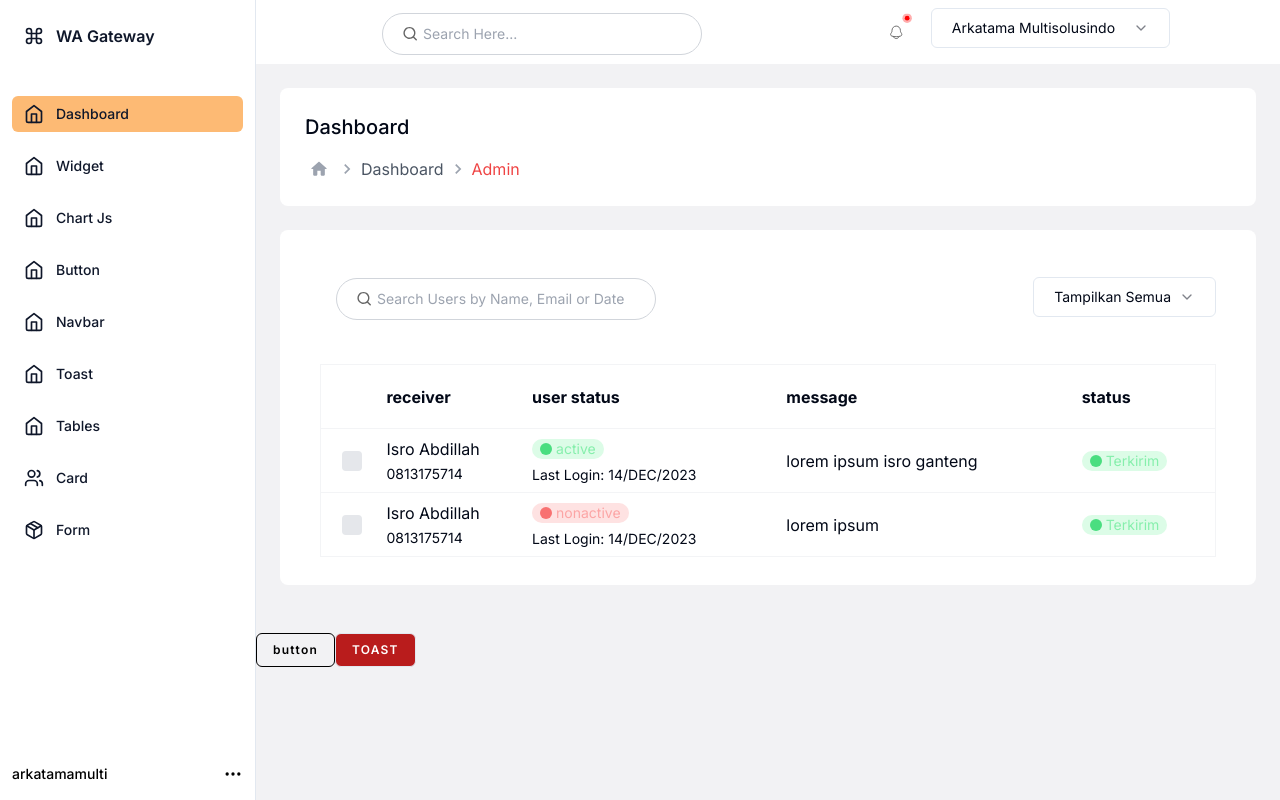
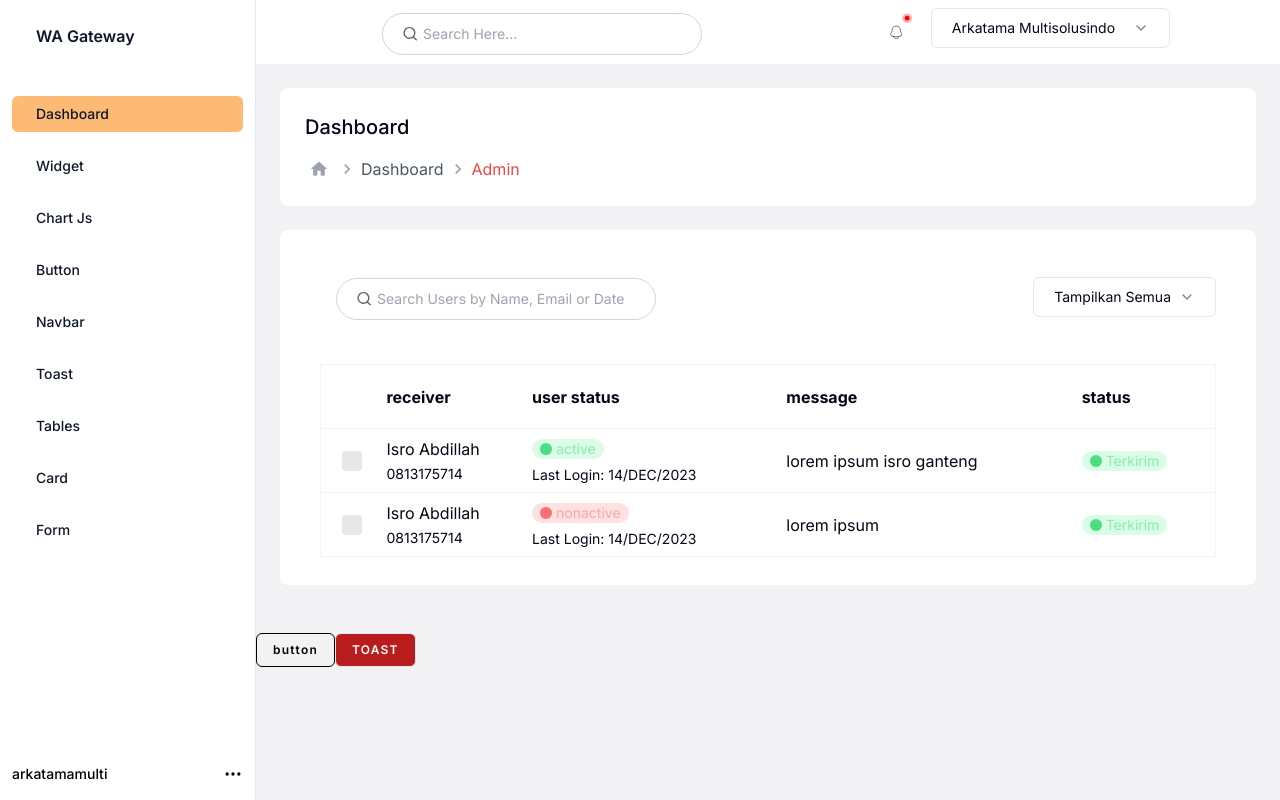
Before and after one commit to isroabdillah/dashboard-next, a Next.js app: page /dashboard in a window 1280 px wide. Built offline with nearby package versions, Linux system fonts and the light colour scheme.

Commit message:
[FIX] sidebar

```diff
--- a/src/components/Sidebar/index.tsx
+++ b/src/components/Sidebar/index.tsx
@@ -17,20 +17,6 @@ export const Sidebar = () => {
     >
       <div className="flex h-full flex-col overflow-y-auto border-r border-slate-200 bg-white px-3 py-4 dark:border-slate-700 dark:bg-slate-900">
         <div className="mb-10 flex items-center rounded-lg px-3 py-2 text-slate-900 dark:text-white">
-          <svg
-            className="h-5 w-5 lucide lucide-command"
-            xmlns="http://www.w3.org/2000/svg"
-            width="24"
-            height="24"
-            viewBox="0 0 24 24"
-            fill="none"
-            stroke="currentColor"
-            strokeWidth="2"
-            strokeLinecap="round"
-            strokeLinejoin="round"
-          >
-            <path d="M15 6v12a3 3 0 1 0 3-3H6a3 3 0 1 0 3 3V6a3 3 0 1 0-3 3h12a3 3 0 1 0-3-3" />
-          </svg>
           <span className="ml-3 text-base font-semibold">WA Gateway</span>
         </div>
         <ul className="space-y-4 text-sm font-medium">
@@ -43,21 +29,6 @@ export const Sidebar = () => {
                   : "hover:bg-slate-100"
               } flex items-center rounded-lg px-3 py-2 text-slate-900  dark:text-white dark:hover:bg-slate-700`}
             >
-              <svg
-                xmlns="http://www.w3.org/2000/svg"
-                className="h-5 w-5 lucide lucide-home"
-                width="24"
-                height="24"
-                viewBox="0 0 24 24"
-                fill="none"
-                stroke="currentColor"
-                strokeWidth="2"
-                strokeLinecap="round"
-                strokeLinejoin="round"
-              >
-                <path d="m3 9 9-7 9 7v11a2 2 0 0 1-2 2H5a2 2 0 0 1-2-2z" />
-                <polyline points="9 22 9 12 15 12 15 22" />
-              </svg>
               <span className="ml-3 flex-1 whitespace-nowrap">Dashboard</span>
             </Link>
           </li>
@@ -70,21 +41,6 @@ export const Sidebar = () => {
                   : "hover:bg-slate-100"
               } flex items-center rounded-lg px-3 py-2 text-slate-900  dark:text-white dark:hover:bg-slate-700`}
             >
-              <svg
-                xmlns="http://www.w3.org/2000/svg"
-                className="h-5 w-5 lucide lucide-home"
-                width="24"
-                height="24"
-                viewBox="0 0 24 24"
-                fill="none"
-                stroke="currentColor"
-                strokeWidth="2"
-                strokeLinecap="round"
-                strokeLinejoin="round"
-              >
-                <path d="m3 9 9-7 9 7v11a2 2 0 0 1-2 2H5a2 2 0 0 1-2-2z" />
-                <polyline points="9 22 9 12 15 12 15 22" />
-              </svg>
               <span className="ml-3 flex-1 whitespace-nowrap">Widget</span>
             </Link>
           </li>
@@ -97,21 +53,6 @@ export const Sidebar = () => {
                   : "hover:bg-slate-100"
               } flex items-center rounded-lg px-3 py-2 text-slate-900  dark:text-white dark:hover:bg-slate-700`}
             >
-              <svg
-                xmlns="http://www.w3.org/2000/svg"
-                className="h-5 w-5 lucide lucide-home"
-                width="24"
-                height="24"
-                viewBox="0 0 24 24"
-                fill="none"
-                stroke="currentColor"
-                strokeWidth="2"
-                strokeLinecap="round"
-                strokeLinejoin="round"
-              >
-                <path d="m3 9 9-7 9 7v11a2 2 0 0 1-2 2H5a2 2 0 0 1-2-2z" />
-                <polyline points="9 22 9 12 15 12 15 22" />
-              </svg>
               <span className="ml-3 flex-1 whitespace-nowrap">Chart Js</span>
             </Link>
           </li>
@@ -124,21 +65,6 @@ export const Sidebar = () => {
                   : "hover:bg-slate-100"
               } flex items-center rounded-lg px-3 py-2 text-slate-900  dark:text-white dark:hover:bg-slate-700`}
             >
-              <svg
-                xmlns="http://www.w3.org/2000/svg"
-                className="h-5 w-5 lucide lucide-home"
-                width="24"
-                height="24"
-                viewBox="0 0 24 24"
-                fill="none"
-                stroke="currentColor"
-                strokeWidth="2"
-                strokeLinecap="round"
-                strokeLinejoin="round"
-              >
-                <path d="m3 9 9-7 9 7v11a2 2 0 0 1-2 2H5a2 2 0 0 1-2-2z" />
-                <polyline points="9 22 9 12 15 12 15 22" />
-              </svg>
               <span className="ml-3 flex-1 whitespace-nowrap">Button</span>
             </Link>
           </li>
@@ -151,21 +77,6 @@ export const Sidebar = () => {
                   : "hover:bg-slate-100"
               } flex items-center rounded-lg px-3 py-2 text-slate-900  dark:text-white dark:hover:bg-slate-700`}
             >
-              <svg
-                xmlns="http://www.w3.org/2000/svg"
-                className="h-5 w-5 lucide lucide-home"
-                width="24"
-                height="24"
-                viewBox="0 0 24 24"
-                fill="none"
-                stroke="currentColor"
-                strokeWidth="2"
-                strokeLinecap="round"
-                strokeLinejoin="round"
-              >
-                <path d="m3 9 9-7 9 7v11a2 2 0 0 1-2 2H5a2 2 0 0 1-2-2z" />
-                <polyline points="9 22 9 12 15 12 15 22" />
-              </svg>
               <span className="ml-3 flex-1 whitespace-nowrap">Navbar</span>
             </Link>
           </li>
@@ -178,21 +89,6 @@ export const Sidebar = () => {
                   : "hover:bg-slate-100"
               } flex items-center rounded-lg px-3 py-2 text-slate-900  dark:text-white dark:hover:bg-slate-700`}
             >
-              <svg
-                xmlns="http://www.w3.org/2000/svg"
-                className="h-5 w-5 lucide lucide-home"
-                width="24"
-                height="24"
-                viewBox="0 0 24 24"
-                fill="none"
-                stroke="currentColor"
-                strokeWidth="2"
-                strokeLinecap="round"
-                strokeLinejoin="round"
-              >
-                <path d="m3 9 9-7 9 7v11a2 2 0 0 1-2 2H5a2 2 0 0 1-2-2z" />
-                <polyline points="9 22 9 12 15 12 15 22" />
-              </svg>
               <span className="ml-3 flex-1 whitespace-nowrap">Toast</span>
             </Link>
           </li>
@@ -205,21 +101,6 @@ export const Sidebar = () => {
                   : "hover:bg-slate-100"
               } flex items-center rounded-lg px-3 py-2 text-slate-900  dark:text-white dark:hover:bg-slate-700`}
             >
-              <svg
-                xmlns="http://www.w3.org/2000/svg"
-                className="h-5 w-5 lucide lucide-home"
-                width="24"
-                height="24"
-                viewBox="0 0 24 24"
-                fill="none"
-                stroke="currentColor"
-                strokeWidth="2"
-                strokeLinecap="round"
-                strokeLinejoin="round"
-              >
-                <path d="m3 9 9-7 9 7v11a2 2 0 0 1-2 2H5a2 2 0 0 1-2-2z" />
-                <polyline points="9 22 9 12 15 12 15 22" />
-              </svg>
               <span className="ml-3 flex-1 whitespace-nowrap">Tables</span>
             </Link>
           </li>
@@ -232,23 +113,6 @@ export const Sidebar = () => {
                   : "hover:bg-slate-100"
               } flex items-center rounded-lg px-3 py-2 text-slate-900  dark:text-white dark:hover:bg-slate-700`}
             >
-              <svg
-                xmlns="http://www.w3.org/2000/svg"
-                className="h-5 w-5 lucide lucide-users"
-                width="24"
-                height="24"
-                viewBox="0 0 24 24"
-                fill="none"
-                stroke="currentColor"
-                strokeWidth="2"
-                strokeLinecap="round"
-                strokeLinejoin="round"
-              >
-                <path d="M16 21v-2a4 4 0 0 0-4-4H6a4 4 0 0 0-4 4v2" />
-                <circle cx="9" cy="7" r="4" />
-                <path d="M22 21v-2a4 4 0 0 0-3-3.87" />
-                <path d="M16 3.13a4 4 0 0 1 0 7.75" />
-              </svg>
               <span className="ml-3 flex-1 whitespace-nowrap">Card</span>
             </Link>
           </li>
@@ -257,23 +121,6 @@ export const Sidebar = () => {
               href="/form"
               className="flex items-center rounded-lg px-3 py-2 text-slate-900 hover:bg-slate-100 dark:text-white dark:hover:bg-slate-700"
             >
-              <svg
-                xmlns="http://www.w3.org/2000/svg"
-                className="h-5 w-5 lucide lucide-package"
-                width="24"
-                height="24"
-                viewBox="0 0 24 24"
-                fill="none"
-                stroke="currentColor"
-                strokeWidth="2"
-                strokeLinecap="round"
-                strokeLinejoin="round"
-              >
-                <path d="M16.5 9.4 7.55 4.24" />
-                <path d="M21 16V8a2 2 0 0 0-1-1.73l-7-4a2 2 0 0 0-2 0l-7 4A2 2 0 0 0 3 8v8a2 2 0 0 0 1 1.73l7 4a2 2 0 0 0 2 0l7-4A2 2 0 0 0 21 16z" />
-                <polyline points="3.29 7 12 12 20.71 7" />
-                <line x1="12" x2="12" y1="22" y2="12" />
-              </svg>
               <span className="ml-3 flex-1 whitespace-nowrap">Form</span>
             </Link>
           </li>
```
